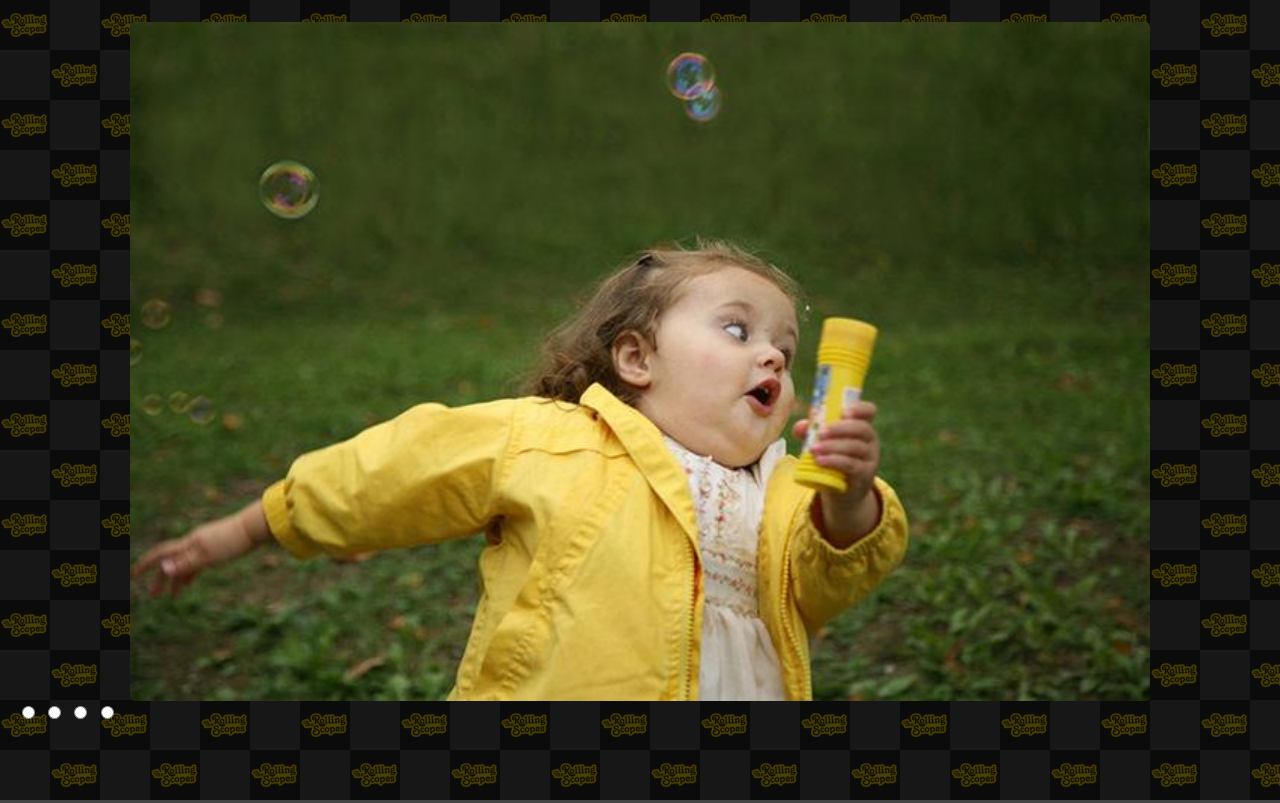
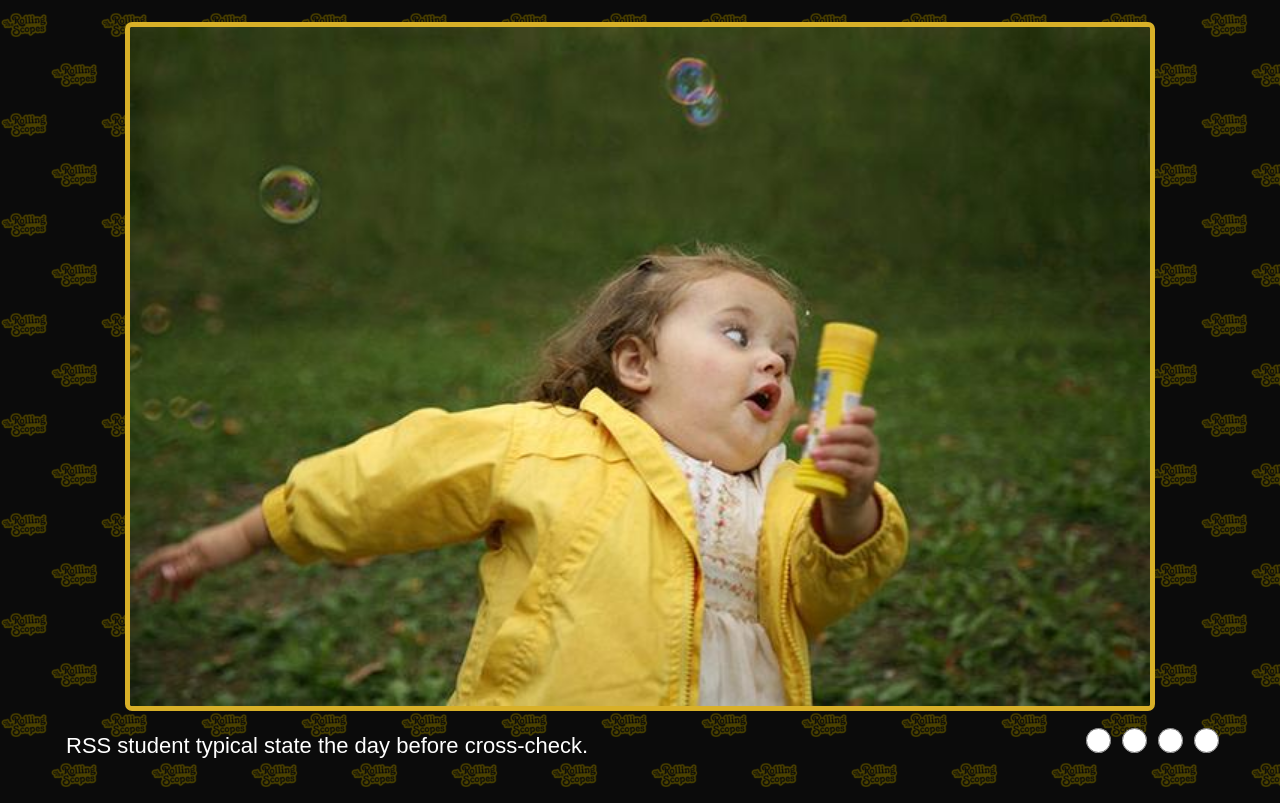
Before and after one commit to jaysuno0/cssMemSlider, a plain HTML site: page cssMemSlider/index.html in a window 1280 px wide. Drawn offline with Linux system fonts and the light colour scheme.

Commit message:
feat: add and style text and controls wrapper Sat May 14 17:40:50 RTZ 2022

```diff
--- a/cssMemSlider/index.html
+++ b/cssMemSlider/index.html
@@ -22,17 +22,13 @@
       <div class="gallery__image-wrapper">
         <img class="gallery__image" src="img/student1.jpg" alt="crying face image">
       </div>
-
-
-
-
     </div>
-    <p class="text"></p>
-    <div class="controls-wrapper">
-      <input type="radio" name="gallery-controller">
-      <input type="radio" name="gallery-controller">
-      <input type="radio" name="gallery-controller">
-      <input type="radio" name="gallery-controller">
+    <p class="text">RSS student typical state the day before cross-check.</p>
+    <div class="controls">
+      <input class="control" type="radio" name="gallery-controller">
+      <input class="control" type="radio" name="gallery-controller">
+      <input class="control" type="radio" name="gallery-controller">
+      <input class="control" type="radio" name="gallery-controller">
     </div>
   </div>
 </body>
--- a/cssMemSlider/style.css
+++ b/cssMemSlider/style.css
@@ -1,7 +1,12 @@
 :root {
-  --border-radius: 5px;
-  --dark-gray: #444;
+  --border-radius: 7px;
+
+  --control-size: 25px;
+
+  --dark-gray: #222;
   --dark-transparent: #000a;
+  --white: #fff;
+  --accent: #d8b028;
 }
 
 * {
@@ -12,12 +17,13 @@
 
 html {
   font-size: 22px;
-  font-family: 'Courier New', 'Courier', monospace;
+  font-family: 'Arial', 'Helvetica', sans-serif;
 }
 
 body {
   background: url(img/pattern.jpg);
   background-color: var(--dark-gray);
+  color: var(--white);
 }
 
 .container {
@@ -25,7 +31,7 @@ body {
   width: 100%;
   min-height: 100vh;
   margin: 0 auto;
-  padding: 1rem;
+  padding: 1rem 2rem;
 
   background: var(--dark-transparent);
 }
@@ -44,4 +50,24 @@ body {
 }
 .gallery__image{
   border-radius: var(--border-radius);
+  border: 5px solid var(--accent);
 }
+
+.text {
+  display: inline-block;
+  padding: 1rem;
+  width: 75%;
+}
+
+.controls {
+  display: inline-flex;
+  justify-content: flex-end;
+  width: 24%;
+}
+
+.control {
+  cursor: pointer;
+  width: var(--control-size);
+  height: var(--control-size);
+  margin-right: 0.5rem;
+}
```
